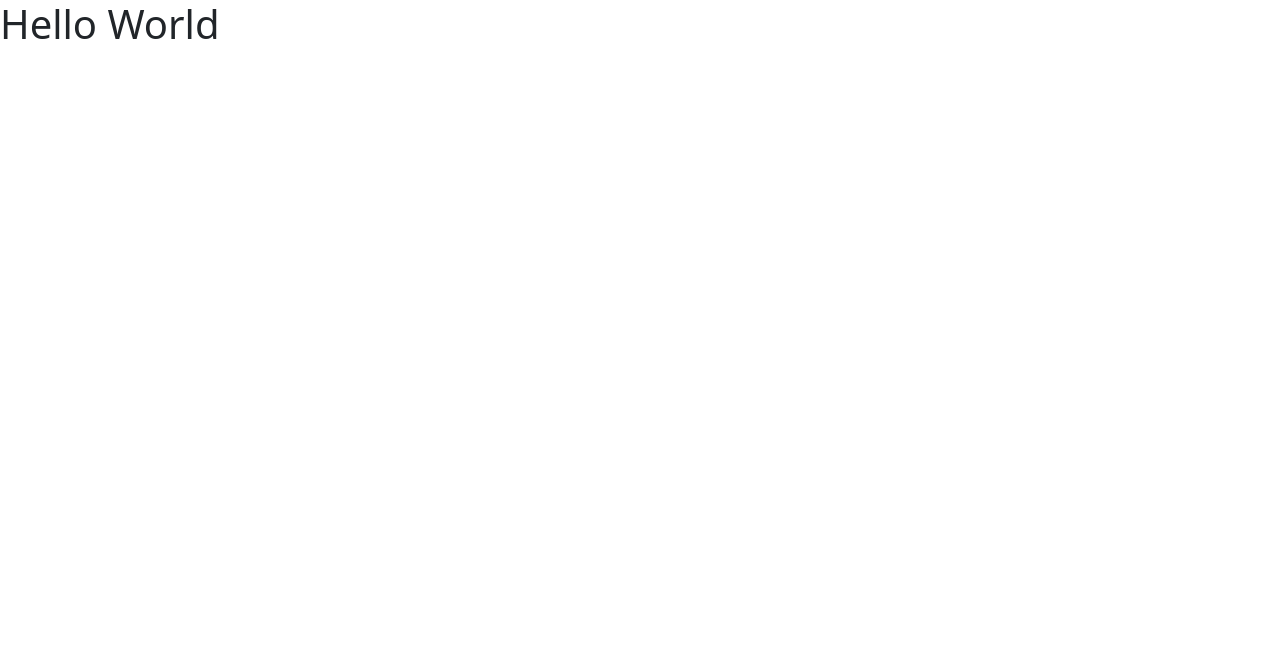
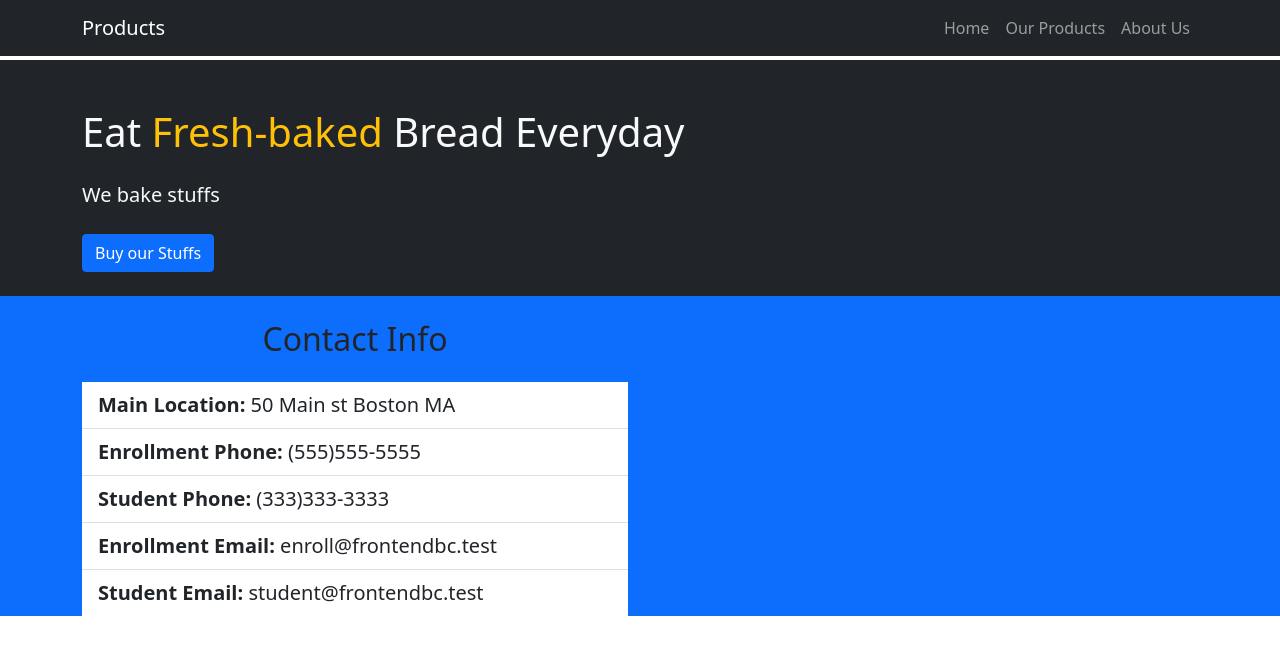
Before and after one commit to GeorgeLogger/productsweb, a React (Create React App) app in the folder client/: page / in a window 1280 px wide. Shown: the top 654 px of the page. Built offline with nearby package versions, Linux system fonts and the light colour scheme.

Commit message:
Basic Page

```diff
--- a/client/src/App.js
+++ b/client/src/App.js
@@ -1,12 +1,17 @@
 import { Component } from "react";
 import "bootstrap/dist/css/bootstrap.min.css";
 import "./App.css";
+import AppNavbar from "./components/AppNavbar";
+import Hero from "./components/Hero";
+import ContactUs from "./components/ContactUs";
 
 class App extends Component {
   render() {
     return (
       <div className="App">
-        <h1>Hello World</h1>
+        <AppNavbar />
+        <Hero />
+        <ContactUs />
       </div>
     );
   }
--- /dev/null
+++ b/client/src/components/AppNavbar.js
@@ -0,0 +1,49 @@
+import { Component } from "react";
+import {
+  Collapse,
+  Navbar,
+  NavbarToggler,
+  NavbarBrand,
+  Nav,
+  NavItem,
+  NavLink,
+  Container,
+} from "reactstrap";
+
+class AppNavbar extends Component {
+  state = {
+    isOpen: false,
+  };
+
+  toggle = () => {
+    this.setState({ isOpen: !this.state.isOpen });
+  };
+
+  render() {
+    return (
+      <div>
+        <Navbar color="dark" dark expand="sm" className="mb-1">
+          <Container>
+            <NavbarBrand href="/">Products</NavbarBrand>
+            <NavbarToggler onClick={this.toggle} />
+            <Collapse isOpen={this.state.isOpen} navbar>
+              <Nav className="ms-auto" navbar>
+                <NavItem>
+                  <NavLink href="#">Home</NavLink>
+                </NavItem>
+                <NavItem>
+                  <NavLink href="#">Our Products</NavLink>
+                </NavItem>
+                <NavItem>
+                  <NavLink href="#">About Us</NavLink>
+                </NavItem>
+              </Nav>
+            </Collapse>
+          </Container>
+        </Navbar>
+      </div>
+    );
+  }
+}
+
+export default AppNavbar;
--- /dev/null
+++ b/client/src/components/ContactUs.js
@@ -0,0 +1,43 @@
+import { Component } from "react";
+import { Container } from "reactstrap";
+
+class ContactUs extends Component {
+  render() {
+    return (
+      <section id="contact-us" className="bg-primary">
+        <Container>
+          <div class="row g-4">
+            <div class="col-md">
+              <h2 class="text-center mb-4">Contact Info</h2>
+              <ul class="list-group list-group-flush lead">
+                <li class="list-group-item">
+                  <span class="fw-bold">Main Location:</span> 50 Main st Boston
+                  MA
+                </li>
+                <li class="list-group-item">
+                  <span class="fw-bold">Enrollment Phone:</span> (555)555-5555
+                </li>
+                <li class="list-group-item">
+                  <span class="fw-bold">Student Phone:</span> (333)333-3333
+                </li>
+                <li class="list-group-item">
+                  <span class="fw-bold">Enrollment Email:</span>{" "}
+                  enroll@frontendbc.test
+                </li>
+                <li class="list-group-item">
+                  <span class="fw-bold">Student Email:</span>{" "}
+                  student@frontendbc.test
+                </li>
+              </ul>
+            </div>
+            <div class="col-md">
+              <div id="map"></div>
+            </div>
+          </div>
+        </Container>
+      </section>
+    );
+  }
+}
+
+export default ContactUs;
--- /dev/null
+++ b/client/src/components/Hero.js
@@ -0,0 +1,29 @@
+import { Component } from "react";
+import { Container, Button } from "reactstrap";
+
+// Use Carousel reactstrap component
+class Hero extends Component {
+  render() {
+    return (
+      <section className="bg-dark text-light p-5 p-lg-0 py-lg-5 text-center text-sm-start">
+        <Container>
+          <div className="d-sm-flex align-items-center justify-content-between">
+            <div>
+              <h1>
+                Eat <span className="text-warning">Fresh-baked</span> Bread Everyday
+              </h1>
+              <p className="lead my-4">
+                We bake stuffs
+              </p>
+              <Button color="primary" size="md">
+                  Buy our Stuffs
+              </Button>
+            </div>
+          </div>
+        </Container>
+      </section>
+    );
+  }
+}
+
+export default Hero;
--- /dev/null
+++ b/client/src/components/ProductList.js
@@ -0,0 +1 @@
+// Use layout reactstrap component
```
